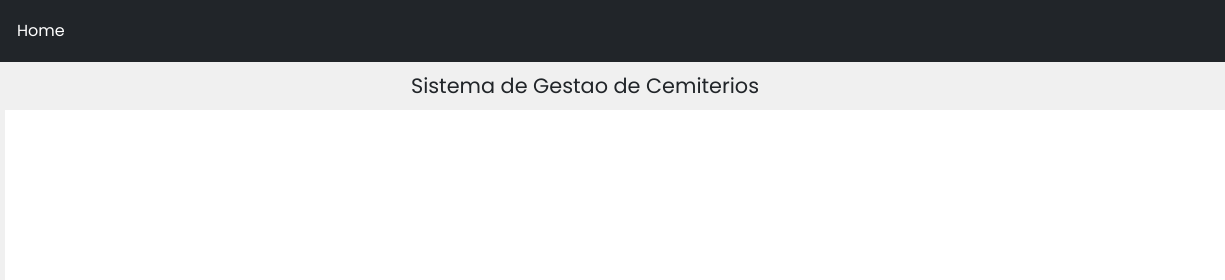
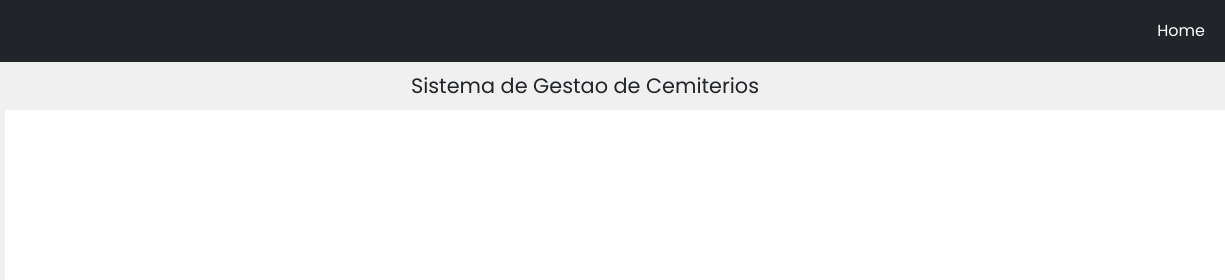
Before and after one commit to MarcosLaignier/Sistema-de-gestao-de-cemiterios, a plain HTML site: page index.html in a window 1280 px wide. Shown: the top 280 px of the page, 55-1280 px from the left. Drawn offline with nearby package versions, Linux system fonts and the light colour scheme.

Commit message:
Version 05.01 Termino funcao Alteracao e Criacao Funcao Exclusao

```diff
--- a/style.css
+++ b/style.css
@@ -29,7 +29,13 @@ header{
     top: 60px;
 }
 
+#navbarNavDropdown{
+    display: flex;
+    flex-direction: column;
+    align-content: flex-end;
+    align-items: flex-end;
 
+}
 
 #dados_Cemiterio{
     display: flex;
```
